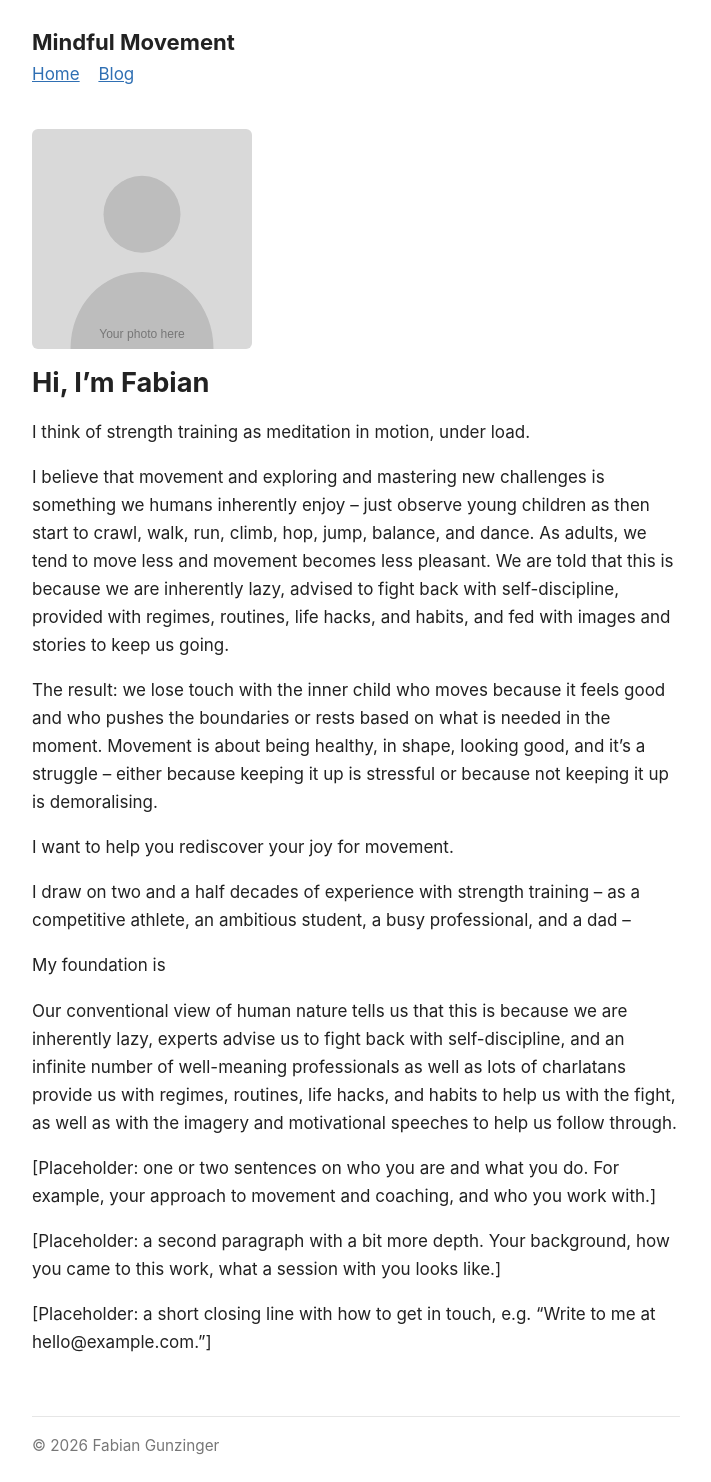
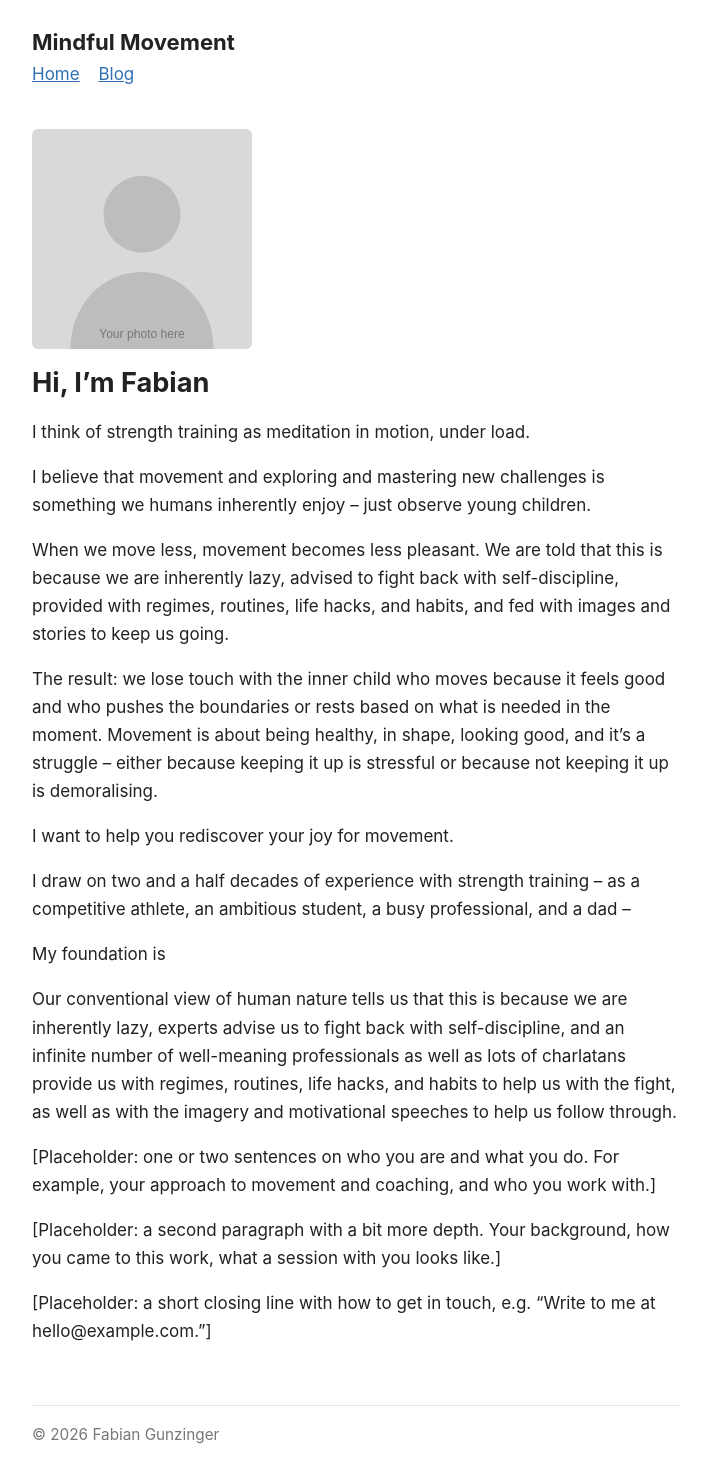
Before and after one commit to mindfulmovement/mindfulmovement.github.io, a Jekyll site: the page built from index.md, in a window 1280 px wide. Shown: the whole page, without its empty margins (284-995 px from the left). Built offline with Jekyll 4.4.1, drawn with Linux system fonts in a browser that asks for light colours.

Commit message:
vault backup: 2026-11-01 15:30:43

```diff
--- a/index.md
+++ b/index.md
@@ -7,7 +7,9 @@
 
 I think of strength training as meditation in motion, under load.
 
-I believe that movement and exploring and mastering new challenges is something we humans inherently enjoy – just observe young children as then start to crawl, walk, run, climb, hop, jump, balance, and dance. As adults, we tend to move less and movement becomes less pleasant. We are told that this is because we are inherently lazy, advised to fight back with self-discipline, provided with regimes, routines, life hacks, and habits, and fed with images and stories to keep us going.
+I believe that movement and exploring and mastering new challenges is something we humans inherently enjoy – just observe young children.
+
+When we move less, movement becomes less pleasant. We are told that this is because we are inherently lazy, advised to fight back with self-discipline, provided with regimes, routines, life hacks, and habits, and fed with images and stories to keep us going.
 
 The result: we lose touch with the inner child who moves because it feels good and who pushes the boundaries or rests based on what is needed in the moment. Movement is about being healthy, in shape, looking good, and it's a struggle – either because keeping it up is stressful or because not keeping it up is demoralising.
 
```
